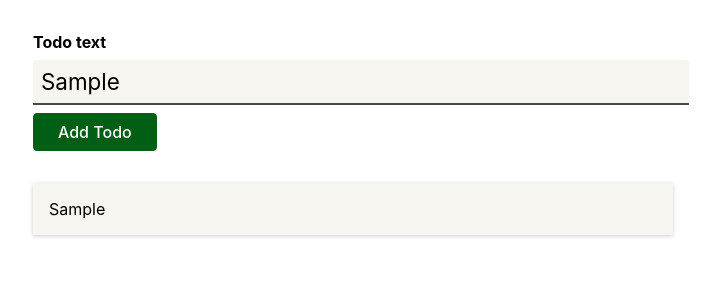
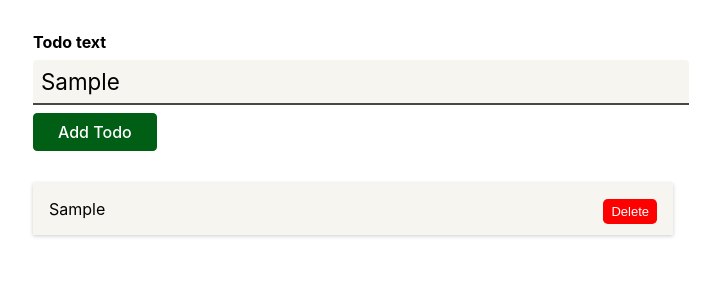
Before and after one commit to Dhavisco/Todo-App, a React (Vite) app: page / in a window 1280 px wide. Both pictures are taken after typing "Sample" into the empty fields and a click on the button "Add Todo". Shown: the top 300 px of the page, without its empty margins (287-1007 px from the left). Built offline with nearby package versions, Linux system fonts and the light colour scheme.

Commit message:
added edit function

```diff
--- a/src/components/TodoItem.module.css
+++ b/src/components/TodoItem.module.css
@@ -5,3 +5,13 @@
   background-color: #f7f5ef;
   cursor: pointer;
 }
+
+.delete{
+  float:right;
+  background-color: red;
+  border: none;
+  padding: 0.3rem 0.5rem;
+  font-size: small;
+  border-radius: 0.3rem;
+  color: white;
+}
--- a/src/components/TodoItem.tsx
+++ b/src/components/TodoItem.tsx
@@ -1,18 +1,75 @@
-import React from 'react'
-import classes from "./TodoItem.module.css"
+// import React from 'react'
+// import classes from "./TodoItem.module.css"
 
-const TodoItem: React.FC<{text:string; onRemoveTodo: ()=> void}> = (props) => {
+// const TodoItem: React.FC<{text:string; onRemoveTodo: ()=> void}> = (props) => {
 
 
-   if (props.text.includes('error')) {
-    throw new Error('Invalid todo item!');
-  }
+//    if (props.text.includes('error')) {
+//     throw new Error('Invalid todo item!');
+//   }
 
-  return (
-    <li className={classes.item} onClick={ props.onRemoveTodo}>
-            {props.text}
+//   return (
+//     <li className={classes.item} onClick={ props.onRemoveTodo}>
+//             {props.text}
+//         </li>
+//   )
+// }
+
+// export default TodoItem
+
+import React, { useState, useContext } from 'react';
+import classes from './TodoItem.module.css';
+import { TodosContext } from '../store/todos-context';
+
+const TodoItem: React.FC<{ text: string; id: string; onRemoveTodo: () => void }> = (props) => {
+    const [isEditing, setIsEditing] = useState(false);
+    const [editText, setEditText] = useState(props.text);
+    const todosCtx = useContext(TodosContext);
+
+    const startEditHandler = () => {
+        setIsEditing(true);
+    };
+
+    const stopEditHandler = () => {
+        setIsEditing(false);
+        setEditText(props.text); // Reset the text if editing is cancelled
+    };
+
+    const changeHandler = (event: React.ChangeEvent<HTMLInputElement>) => {
+        setEditText(event.target.value);
+    };
+
+    const saveEditHandler = () => {
+        if (editText.trim().length === 0) {
+            // Prevent saving empty todo
+            return;
+        }
+        todosCtx.editTodo(props.id, editText);
+        setIsEditing(false);
+    };
+
+    return (
+        <li className={classes.item}>
+            {isEditing ? (
+                <input
+                    type="text"
+                    value={editText}
+                    onChange={changeHandler}
+                    onBlur={saveEditHandler} // Save on blur
+                    onKeyDown={(event) => {
+                        if (event.key === 'Enter') saveEditHandler(); // Save on Enter key press
+                        if (event.key === 'Escape') stopEditHandler(); // Cancel on Escape key press
+                    }}
+                    autoFocus
+                />
+            ) : (
+                <>
+                    <span onClick={startEditHandler}>{props.text}</span>
+                    <button className={classes.delete} onClick={props.onRemoveTodo}>Delete</button>
+                </>
+            )}
         </li>
-  )
-}
+    );
+};
 
-export default TodoItem
+export default TodoItem;
--- a/src/components/Todos.tsx
+++ b/src/components/Todos.tsx
@@ -18,6 +18,7 @@ const Todos : React.FC = () => {
        {todosCtx.items.map((item) => (
         <TodoItem
           key={item.id}
+          id={item.id}
           text={item.text}
           onRemoveTodo={todosCtx.removeTodo.bind(null, item.id)}/>
        ))}
--- a/src/store/todos-context.tsx
+++ b/src/store/todos-context.tsx
@@ -5,13 +5,16 @@ type TodoContextObj = {
     items: Todo[];
     addTodo: (text: string) => void;
     removeTodo: (id: string) => void;
+    editTodo: (id: string, newText: string) => void;
+
 }
 
 export const TodosContext =
 React.createContext<TodoContextObj>({
     items: [],
     addTodo: () => {},
-    removeTodo: () => {}
+    removeTodo: () => {},
+    editTodo: () => {}
 });
 
 const TodosContextProvider: React.FC<{
@@ -35,11 +38,18 @@ setTodos((prevTodos) => {
 })
   }
 
+  const editTodoHandler = (todoId: string, newTodoText: string) => {
+    setTodos((prevTodos) => prevTodos.map((todo)=> todo.id === todoId ? {...todo, text:newTodoText} : todo
+  )
+);
+  };
+
 
   const contextValue: TodoContextObj = {
     items: todos,
     addTodo: addTodoHandler,
-    removeTodo: removeTodoHandler
+    removeTodo: removeTodoHandler,
+    editTodo:editTodoHandler
   }
 
     return <TodosContext.Provider
```
